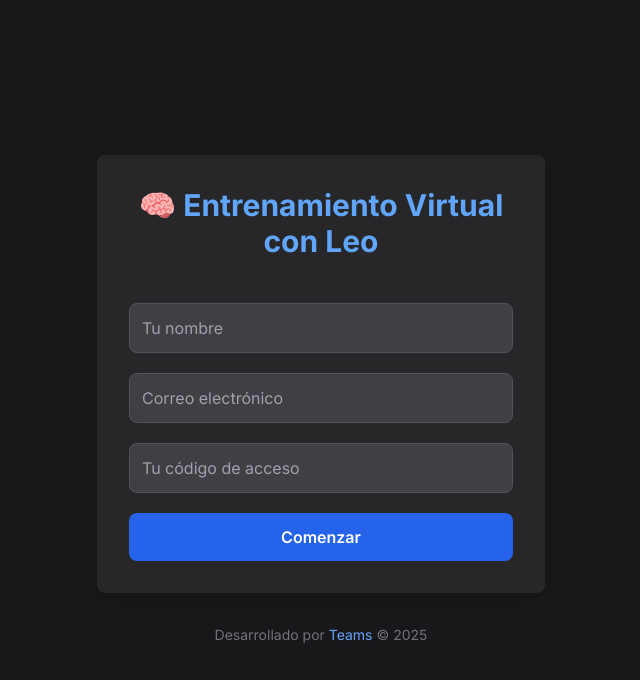
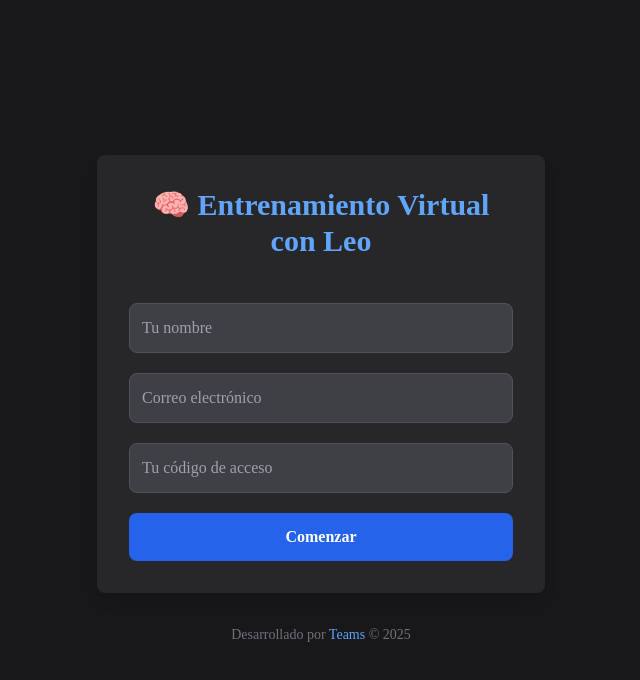
Before and after one commit to stephaneavril/leo-medico, a Next.js app: page / in a window 1280 px wide. Shown: the top 680 px of the page, without its empty margins (319-959 px from the left). Built offline with nearby package versions, Linux system fonts and the light colour scheme.

Commit message:
Fix: Disable Google Fonts to resolve NextFontError on Render.com

```diff
--- a/app/layout.tsx
+++ b/app/layout.tsx
@@ -1,27 +1,26 @@
 // File: stephaneavril/leo_api/LEO_API-b913b081323a85b5938124f7a062b68789831888/app/layout.tsx
 import "@/styles/globals.css";
 import { Metadata } from "next";
-import { Fira_Code as FontMono, Inter as FontSans } from "next/font/google";
+// Importaciones de fuentes comentadas para solucionar error de NextFontError en Render.com
+// import { Fira_Code as FontMono, Inter as FontSans } from "next/font/google";
 
-// import NavBar from "@/components/NavBar"; // Importa NavBar de nuevo - ESTA LÍNEA SE COMENTÓ/ELIMINÓ -> Ahora descomentamos o la borramos
+// const fontSans = FontSans({
+//   subsets: ["latin"],
+//   variable: "--font-sans",
+// });
 
-const fontSans = FontSans({
-  subsets: ["latin"],
-  variable: "--font-sans",
-});
-
-const fontMono = FontMono({
-  subsets: ["latin"],
-  variable: "--font-geist-mono",
-});
+// const fontMono = FontMono({
+//   subsets: ["latin"],
+//   variable: "--font-geist-mono",
+// });
 
 export const metadata: Metadata = {
   title: {
-    default: "HeyGen Interactive Avatar SDK Demo", // Título original
-    template: `%s - HeyGen Interactive Avatar SDK Demo`, // Plantilla original
+    default: "HeyGen Interactive Avatar SDK Demo",
+    template: `%s - HeyGen Interactive Avatar SDK Demo`,
   },
   icons: {
-    icon: "/heygen-logo.png", // Ícono original
+    icon: "/heygen-logo.png",
   },
 };
 
@@ -33,8 +32,10 @@ export default function RootLayout({
   return (
     <html
       suppressHydrationWarning
-      className={`${fontSans.variable} ${fontMono.variable} font-sans`}
-      lang="en" // Idioma original
+      // Elimina las clases de variables de fuentes aquí
+      // className={`${fontSans.variable} ${fontMono.variable} font-sans`}
+      className="font-sans" // Usar una fuente sans-serif genérica del sistema
+      lang="en"
     >
       <head />
       <body className="min-h-screen bg-black text-white">
```
